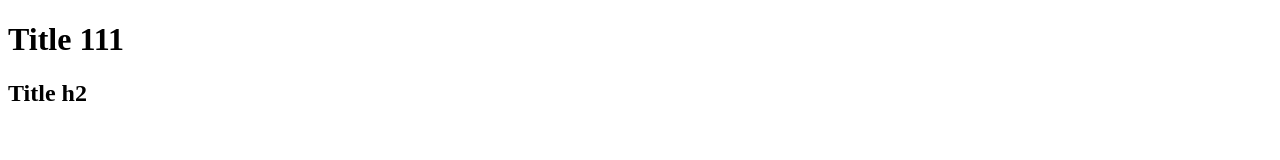
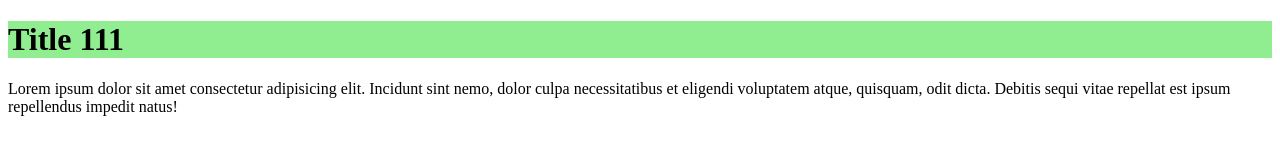
Before and after one commit to csb-lesson-git/site-proj, a plain HTML site: page index.html in a window 1280 px wide. Drawn offline with Linux system fonts and the light colour scheme.

Commit message:
add new styles

```diff
--- a/index.html
+++ b/index.html
@@ -4,10 +4,11 @@
     <meta charset="UTF-8">
     <meta name="viewport" content="width=device-width, initial-scale=1.0">
     <title>Document</title>
+    <link rel="stylesheet" href="style.css">
 </head>
 <body>
     <h1>Title 111</h1>
-    <h2>Title h2</h2>
+    <p>Lorem ipsum dolor sit amet consectetur adipisicing elit. Incidunt sint nemo, dolor culpa necessitatibus et eligendi voluptatem atque, quisquam, odit dicta. Debitis sequi vitae repellat est ipsum repellendus impedit natus!</p>
 
 </body>
 </html>
--- /dev/null
+++ b/style.css
@@ -0,0 +1,3 @@
+h1{
+    background: lightgreen;
+}
```
